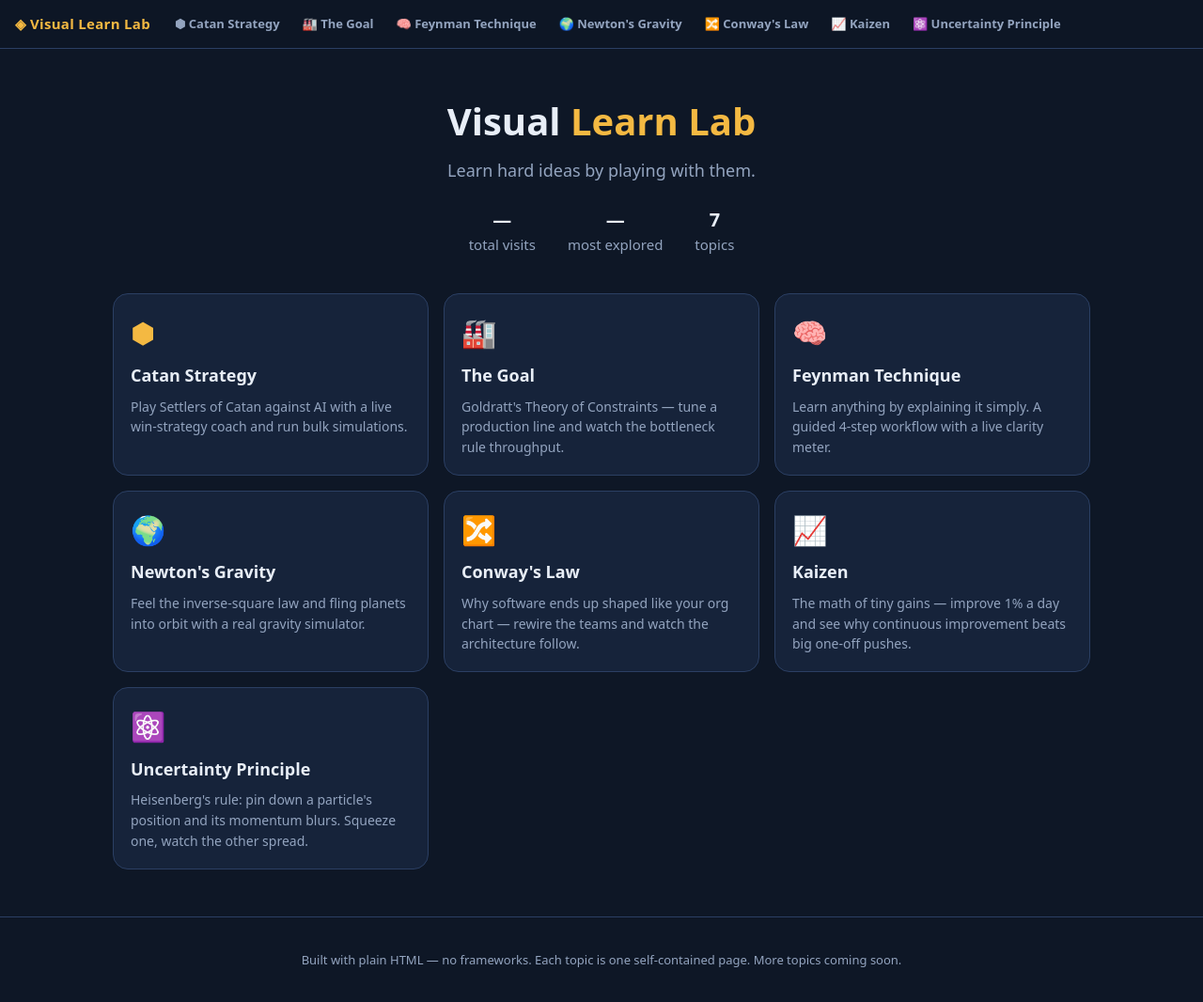
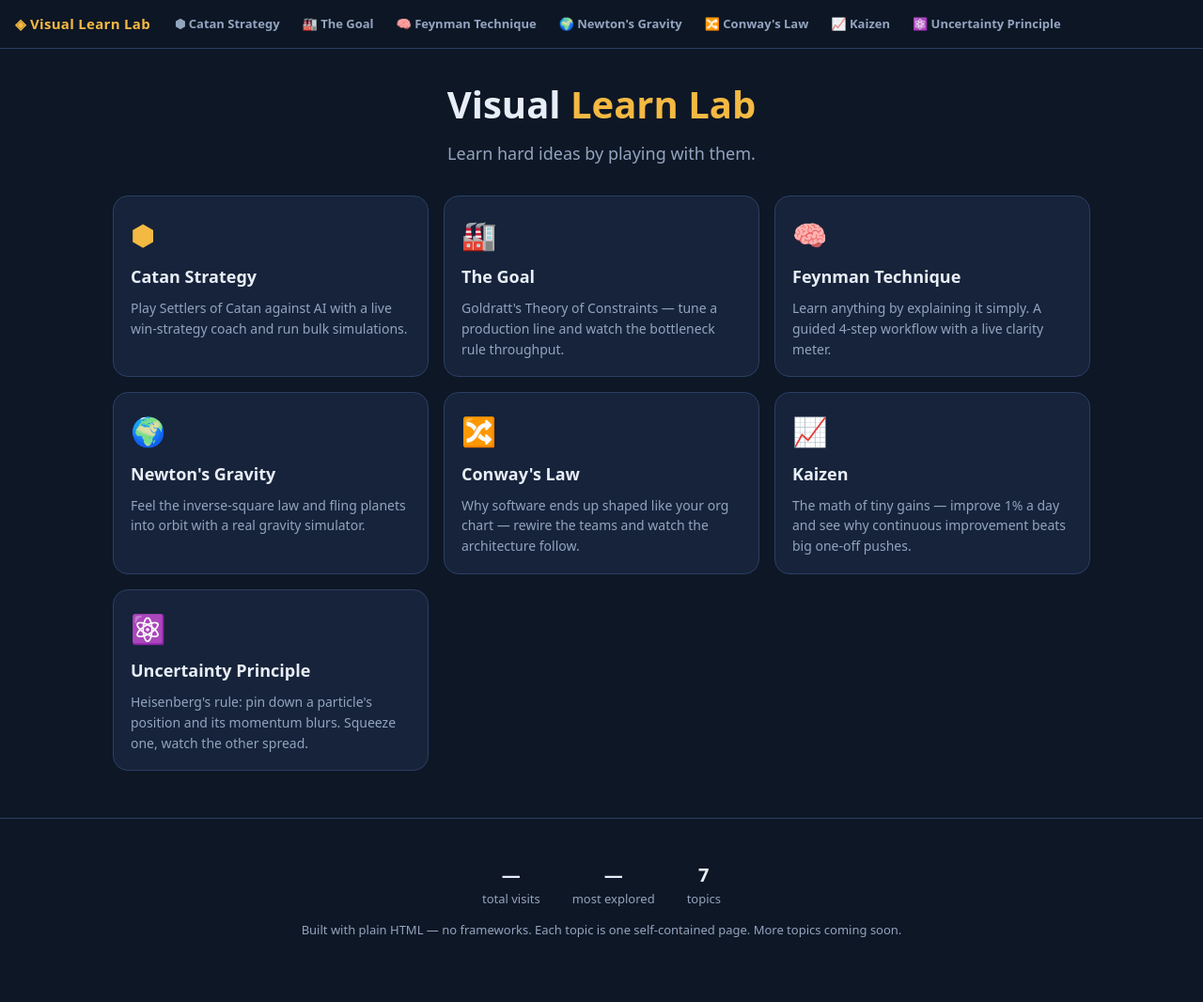
Before and after one commit to danielngo2025/catan, a plain HTML site: page index.html in a window 1280 px wide. Shown: the whole page at 94% size. After the commit the page ends 1035 px from the top, so only its background shows below. Drawn offline with Linux system fonts and the light colour scheme.

Commit message:
Move homepage stats strip to the footer
Relocate total visits / most explored / topics count from the hero to
the footer and tighten the hero padding, so the topic cards sit higher
and get more space.

Co-Authored-By: Claude Opus 4.8 (1M context) <noreply@anthropic.com>

```diff
--- a/assets/site.css
+++ b/assets/site.css
@@ -46,7 +46,7 @@ button.primary{background:var(--accent);color:#241a00;border-color:var(--accent)
 .muted{color:var(--muted)}
 
 /* --- homepage --- */
-.hero{text-align:center;padding:46px 20px 10px}
+.hero{text-align:center;padding:28px 20px 6px}
 .hero h1{font-size:40px;margin:0 0 8px}
 .hero h1 span{color:var(--accent)}
 .hero p{color:var(--muted);font-size:18px;margin:0}
--- a/index.html
+++ b/index.html
@@ -11,11 +11,6 @@
 <header class="hero">
   <h1>Visual <span>Learn Lab</span></h1>
   <p>Learn hard ideas by playing with them.</p>
-  <div class="stats-strip">
-    <div class="stat"><b id="stat-visits">—</b><span>total visits</span></div>
-    <div class="stat"><b id="stat-top">—</b><span>most explored</span></div>
-    <div class="stat"><b id="stat-count">4</b><span>topics</span></div>
-  </div>
 </header>
 
 <main>
@@ -23,6 +18,11 @@
 </main>
 
 <footer class="site-foot">
+  <div class="stats-strip">
+    <div class="stat"><b id="stat-visits">—</b><span>total visits</span></div>
+    <div class="stat"><b id="stat-top">—</b><span>most explored</span></div>
+    <div class="stat"><b id="stat-count">4</b><span>topics</span></div>
+  </div>
   <p>Built with plain HTML — no frameworks. Each topic is one self-contained page.
      More topics coming soon.</p>
 </footer>
```
